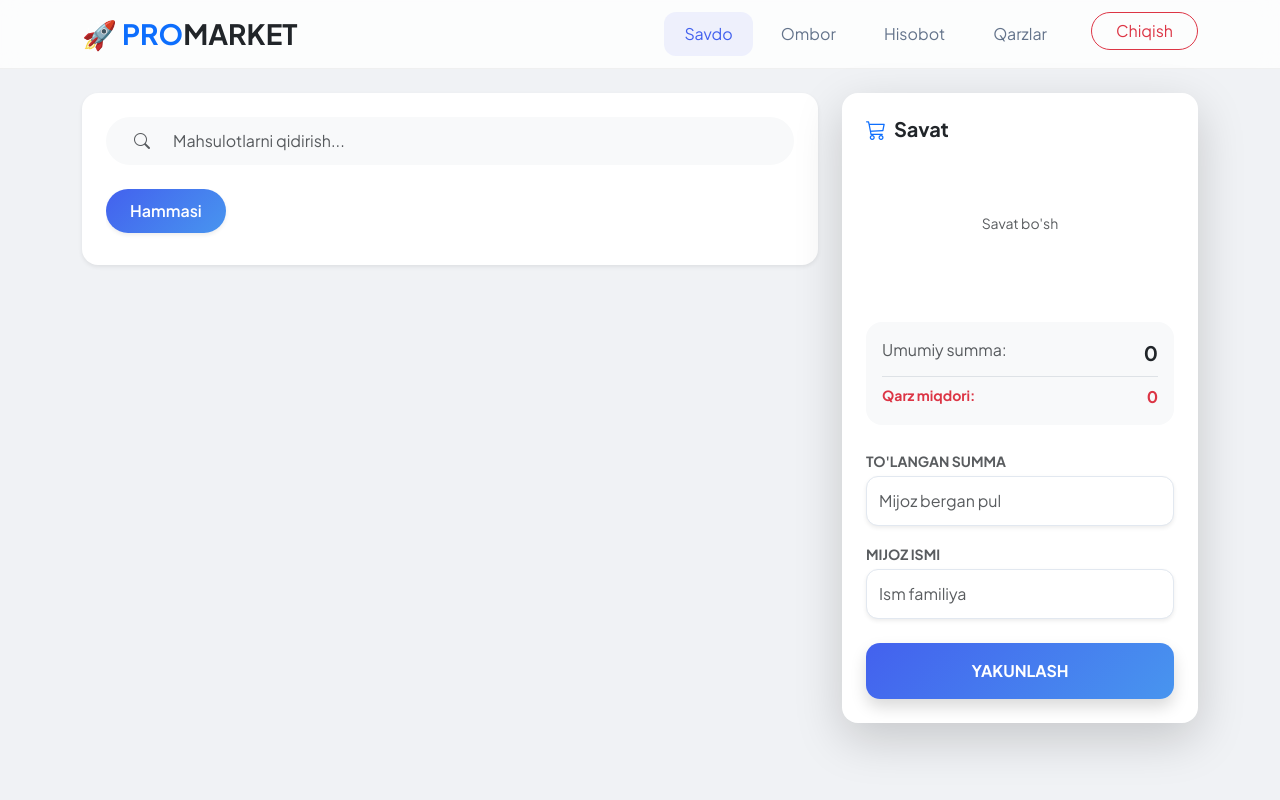
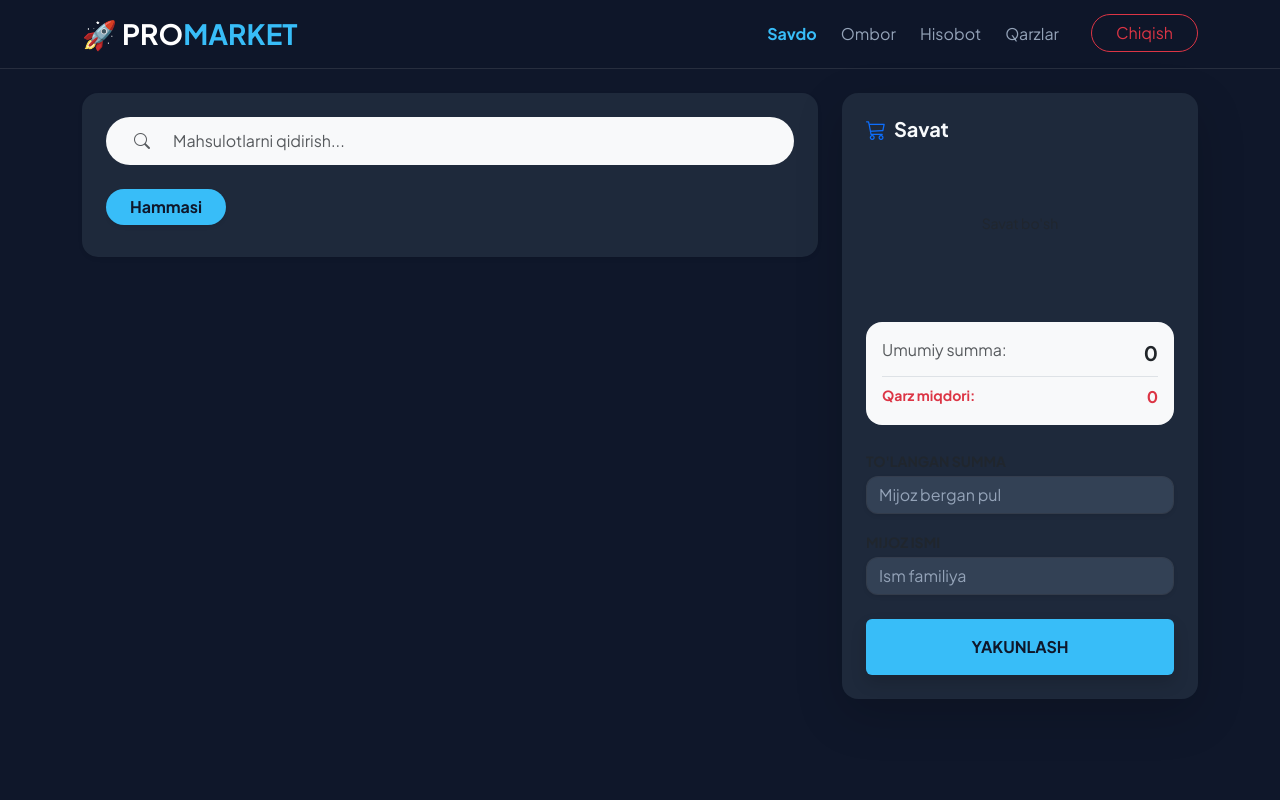
Before and after one commit to urmonaliyevv/market-sayt, a Flask app: page / in a window 1280 px wide. Run offline with Flask 3, Linux system fonts and the light colour scheme; the visitor is signed in with stand-in values (Sample User, id 1); data that the repository does not hold is empty; some libraries are stand-ins or nearby versions.

Commit message:
Update base.html

```diff
--- a/templates/base.html
+++ b/templates/base.html
@@ -3,44 +3,62 @@
 <head>
     <meta charset="UTF-8">
     <meta name="viewport" content="width=device-width, initial-scale=1.0">
-    <title>Market Pro 2026</title>
+    <title>Market Pro Dark</title>
     <link href="https://cdn.jsdelivr.net/npm/bootstrap@5.3.0/dist/css/bootstrap.min.css" rel="stylesheet">
     <link rel="stylesheet" href="https://cdn.jsdelivr.net/npm/bootstrap-icons@1.11.1/font/bootstrap-icons.css">
     <link href="https://fonts.googleapis.com/css2?family=Plus+Jakarta+Sans:wght@300;400;600;700&display=swap" rel="stylesheet">
     <script src="https://cdn.jsdelivr.net/npm/sweetalert2@11"></script>
     <style>
+        :root {
+            --bg-dark: #0f172a; /* Asosiy fon (to'q ko'k-kulrang) */
+            --card-dark: #1e293b; /* Kartalar foni */
+            --text-main: #f8fafc; /* Asosiy matn */
+            --accent: #38bdf8; /* Yorqin ko'k (urg'u berish uchun) */
+            --border-color: rgba(255, 255, 255, 0.1);
+        }
         body {
-            background-color: #f0f2f5;
+            background-color: var(--bg-dark);
             font-family: 'Plus Jakarta Sans', sans-serif;
-            color: #1a1d23;
+            color: var(--text-main);
         }
         .navbar {
+            background: rgba(15, 23, 42, 0.9) !important;
             backdrop-filter: blur(10px);
-            background: rgba(255, 255, 255, 0.8) !important;
-            border-bottom: 1px solid rgba(0,0,0,0.05);
+            border-bottom: 1px solid var(--border-color);
         }
         .card {
-            border: none;
+            background-color: var(--card-dark);
+            border: 1px solid var(--border-color);
             border-radius: 20px;
-            transition: all 0.3s ease;
-            box-shadow: 0 10px 30px rgba(0,0,0,0.03);
+            color: var(--text-main);
         }
-        .card:hover { transform: translateY(-5px); box-shadow: 0 15px 35px rgba(0,0,0,0.07); }
         .btn-primary {
-            background: linear-gradient(135deg, #4361ee, #4895ef);
-            border: none; padding: 10px 24px; border-radius: 14px; font-weight: 600;
+            background: var(--accent);
+            border: none; color: #0f172a; font-weight: 700;
         }
-        .nav-link { font-weight: 500; color: #64748b !important; padding: 10px 20px !important; }
-        .nav-link.active { color: #4361ee !important; background: rgba(67, 97, 238, 0.08); border-radius: 12px; }
-        .rounded-input { border-radius: 12px; border: 1px solid #e2e8f0; padding: 12px; }
-        .rounded-input:focus { box-shadow: 0 0 0 4px rgba(67, 97, 238, 0.1); border-color: #4361ee; }
+        .btn-primary:hover { background: #7dd3fc; color: #0f172a; }
+        .nav-link { color: #94a3b8 !important; }
+        .nav-link.active { color: var(--accent) !important; font-weight: bold; }
+        .rounded-input {
+            background-color: #334155 !important;
+            border: 1px solid var(--border-color) !important;
+            color: white !important;
+            border-radius: 12px;
+        }
+        .rounded-input::placeholder { color: #94a3b8; }
+        .table { color: var(--text-main); }
+        .table-hover tbody tr:hover { background-color: rgba(255, 255, 255, 0.05); color: white; }
+        .badge.bg-light { background-color: #334155 !important; color: var(--accent) !important; border: 1px solid var(--border-color); }
+
+        /* SweetAlert To'q rejimda */
+        .swal2-popup { background: var(--card-dark) !important; color: white !important; }
     </style>
 </head>
 <body>
     <nav class="navbar navbar-expand-lg sticky-top mb-4">
         <div class="container">
-            <a class="navbar-brand fw-bold text-primary fs-3" href="/">🚀 PRO<span class="text-dark">MARKET</span></a>
-            <button class="navbar-toggler border-0" data-bs-toggle="collapse" data-bs-target="#navbarNav">
+            <a class="navbar-brand fw-bold fs-3 text-white" href="/">🚀 PRO<span style="color: var(--accent);">MARKET</span></a>
+            <button class="navbar-toggler border-0 text-white" data-bs-toggle="collapse" data-bs-target="#navbarNav">
                 <i class="bi bi-list fs-2"></i>
             </button>
             <div class="collapse navbar-collapse" id="navbarNav">
@@ -54,7 +72,7 @@
             </div>
         </div>
     </nav>
-    <div class="container pb-5">{% block content %}{% endblock %}</div>
+    <div class="container">{% block content %}{% endblock %}</div>
     <script src="https://cdn.jsdelivr.net/npm/bootstrap@5.3.0/dist/js/bootstrap.bundle.min.js"></script>
 </body>
 </html>
```
